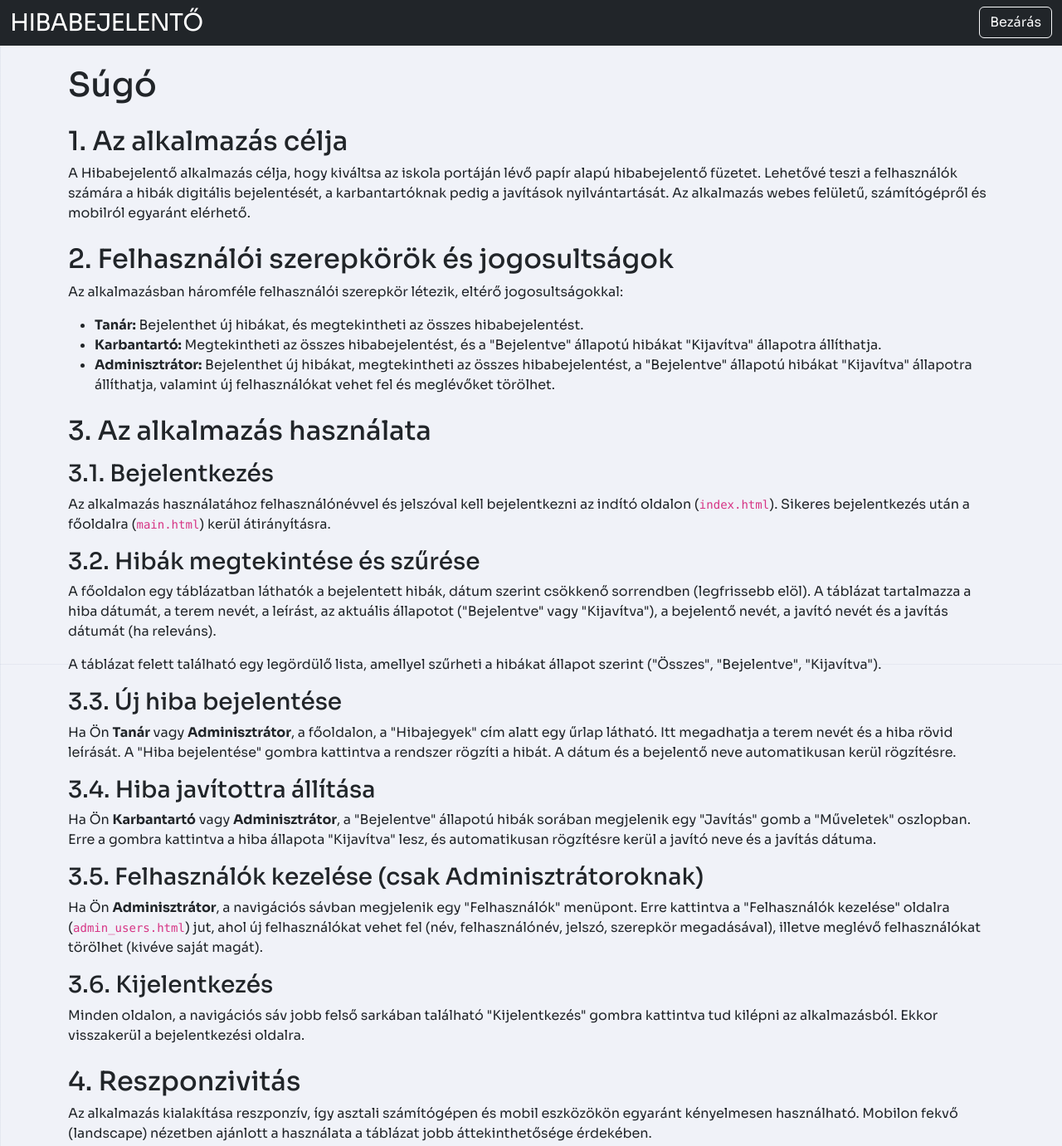
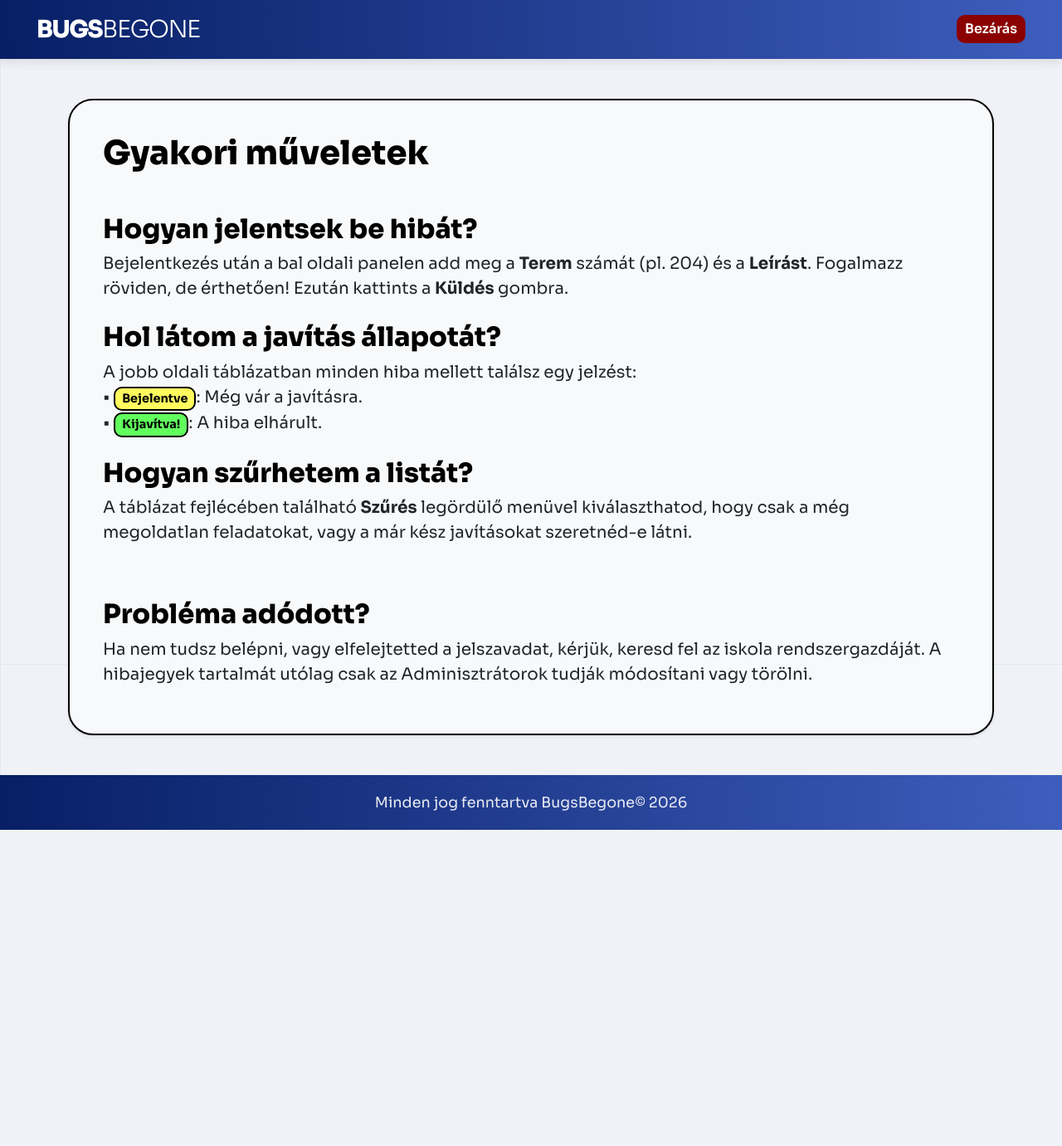
Before and after one commit to GyulaBarnabas/Projektmunka-Hibabejelento, a website: page public/help.html in a window 1280 px wide. Shown: the whole page at 83% size. After the commit the page ends 1000 px from the top, so only its background shows below. Drawn offline with nearby package versions, Linux system fonts and the light colour scheme.

Commit message:
FAQ FIXES!!
RRRRRRRRRRRRRRRRRRRREEEEEEEEEEEEEEEEEEEEEEEEEEEEEEEEEEE
(It looks nice and shit now.)

```diff
--- a/public/help.html
+++ b/public/help.html
@@ -7,65 +7,47 @@
   <title>Súgó - Hibabejelentő Rendszer</title>
   <link href="https://cdn.jsdelivr.net/npm/bootstrap@5.3.2/dist/css/bootstrap.min.css" rel="stylesheet">
   <link rel="stylesheet" href="css/style.css">
+  <link rel="stylesheet" href="css/main.css">
 </head>
 
-
 <body>
-  <nav class="navbar navbar-expand-lg navbar-dark bg-dark">
-    <div class="container-fluid">
-      <a class="navbar-brand" href="#">Hibabejelentő</a>
-      <button class="btn btn-outline-light" id="closeButton" onclick="window.close()">Bezárás</button>
+  <nav class="navbar navbar-custom">
+    <div class="container-fluid d-flex justify-content-between align-items-center">
+      <span class="navbar-brand text-uppercase tracking-tighter">
+          <span class="fw-800">Bugs</span><span class="fw-300">Begone</span>
+      </span>
+      <button class="btn-logout" id="closeButton" onclick="window.close()">Bezárás</button>
     </div>
   </nav>
 
-  <div class="container mt-4">
-    <h1>Súgó</h1>
+  <div class="container my-5">
+    <div class="custom-card shadow-sm" style="min-height: auto;">
+      <section class="mb-5">
+        <h1 class="fw-800 mb-5" style="color: #000;">Gyakori műveletek</h1>
 
-    <section class="mt-4">
-      <h2>1. Az alkalmazás célja</h2>
-      <p>A Hibabejelentő alkalmazás célja, hogy kiváltsa az iskola portáján lévő papír alapú hibabejelentő füzetet. Lehetővé teszi a felhasználók számára a hibák digitális bejelentését, a karbantartóknak pedig a javítások nyilvántartását. Az alkalmazás webes felületű, számítógépről és mobilról egyaránt elérhető.</p>
-    </section>
+        <h2 class="mt-4 fw-800" style="color: #000;">Hogyan jelentsek be hibát?</h2>
+        <p class="fs-5">Bejelentkezés után a bal oldali panelen add meg a <strong>Terem</strong> számát (pl. 204) és a <strong>Leírást</strong>. Fogalmazz röviden, de érthetően! Ezután kattints a <strong>Küldés</strong> gombra.</p>
 
-    <section class="mt-4">
-      <h2>2. Felhasználói szerepkörök és jogosultságok</h2>
-      <p>Az alkalmazásban háromféle felhasználói szerepkör létezik, eltérő jogosultságokkal:</p>
-      <ul>
-        <li><strong>Tanár:</strong> Bejelenthet új hibákat, és megtekintheti az összes hibabejelentést.</li>
-        <li><strong>Karbantartó:</strong> Megtekintheti az összes hibabejelentést, és a "Bejelentve" állapotú hibákat "Kijavítva" állapotra állíthatja.</li>
-        <li><strong>Adminisztrátor:</strong> Bejelenthet új hibákat, megtekintheti az összes hibabejelentést, a "Bejelentve" állapotú hibákat "Kijavítva" állapotra állíthatja, valamint új felhasználókat vehet fel és meglévőket törölhet.</li>
-      </ul>
-    </section>
+        <h2 class="mt-4 fw-800" style="color: #000;">Hol látom a javítás állapotát?</h2>
+        <p class="fs-5">A jobb oldali táblázatban minden hiba mellett találsz egy jelzést:
+          <br>• <span class="badge-custom badge-progress" style="padding: 2px 8px; font-size: 0.9rem;">Bejelentve</span>: Még vár a javításra.
+          <br>• <span class="badge-custom badge-fixed" style="padding: 2px 8px; font-size: 0.9rem;">Kijavítva!</span>: A hiba elhárult.
+        </p>
 
-    <section class="mt-4">
-      <h2>3. Az alkalmazás használata</h2>
+        <h2 class="mt-4 fw-800" style="color: #000;">Hogyan szűrhetem a listát?</h2>
+        <p class="fs-5">A táblázat fejlécében található <strong>Szűrés</strong> legördülő menüvel kiválaszthatod, hogy csak a még megoldatlan feladatokat, vagy a már kész javításokat szeretnéd-e látni.</p>
+      </section>
 
-      <h3 class="mt-3">3.1. Bejelentkezés</h3>
-      <p>Az alkalmazás használatához felhasználónévvel és jelszóval kell bejelentkezni az indító oldalon (<code>index.html</code>). Sikeres bejelentkezés után a főoldalra (<code>main.html</code>) kerül átirányításra.</p>
+      <section class="mb-0">
+        <h2 class="fw-800" style="color: #000;">Probléma adódott?</h2>
+        <p class="fs-5">Ha nem tudsz belépni, vagy elfelejtetted a jelszavadat, kérjük, keresd fel az iskola rendszergazdáját. A hibajegyek tartalmát utólag csak az Adminisztrátorok tudják módosítani vagy törölni.</p>
+      </section>
+    </div>
+  </div>
 
-      <h3 class="mt-3">3.2. Hibák megtekintése és szűrése</h3>
-      <p>A főoldalon egy táblázatban láthatók a bejelentett hibák, dátum szerint csökkenő sorrendben (legfrissebb elöl). A táblázat tartalmazza a hiba dátumát, a terem nevét, a leírást, az aktuális állapotot ("Bejelentve" vagy "Kijavítva"), a bejelentő nevét, a javító nevét és a javítás dátumát (ha releváns).</p>
-      <p>A táblázat felett található egy legördülő lista, amellyel szűrheti a hibákat állapot szerint ("Összes", "Bejelentve", "Kijavítva").</p>
-
-      <h3 class="mt-3">3.3. Új hiba bejelentése</h3>
-      <p>Ha Ön <strong>Tanár</strong> vagy <strong>Adminisztrátor</strong>, a főoldalon, a "Hibajegyek" cím alatt egy űrlap látható. Itt megadhatja a terem nevét és a hiba rövid leírását. A "Hiba bejelentése" gombra kattintva a rendszer rögzíti a hibát. A dátum és a bejelentő neve automatikusan kerül rögzítésre.</p>
-
-      <h3 class="mt-3">3.4. Hiba javítottra állítása</h3>
-      <p>Ha Ön <strong>Karbantartó</strong> vagy <strong>Adminisztrátor</strong>, a "Bejelentve" állapotú hibák sorában megjelenik egy "Javítás" gomb a "Műveletek" oszlopban. Erre a gombra kattintva a hiba állapota "Kijavítva" lesz, és automatikusan rögzítésre kerül a javító neve és a javítás dátuma.</p>
-
-      <h3 class="mt-3">3.5. Felhasználók kezelése (csak Adminisztrátoroknak)</h3>
-      <p>Ha Ön <strong>Adminisztrátor</strong>, a navigációs sávban megjelenik egy "Felhasználók" menüpont. Erre kattintva a "Felhasználók kezelése" oldalra (<code>admin_users.html</code>) jut, ahol új felhasználókat vehet fel (név, felhasználónév, jelszó, szerepkör megadásával), illetve meglévő felhasználókat törölhet (kivéve saját magát).</p>
-
-      <h3 class="mt-3">3.6. Kijelentkezés</h3>
-      <p>Minden oldalon, a navigációs sáv jobb felső sarkában található "Kijelentkezés" gombra kattintva tud kilépni az alkalmazásból. Ekkor visszakerül a bejelentkezési oldalra.</p>
-
-    </section>
-
-    <section class="mt-4">
-      <h2>4. Reszponzivitás</h2>
-      <p>Az alkalmazás kialakítása reszponzív, így asztali számítógépen és mobil eszközökön egyaránt kényelmesen használható. Mobilon fekvő (landscape) nézetben ajánlott a használata a táblázat jobb áttekinthetősége érdekében.</p>
-    </section>
-
-  </div>
+  <footer class="mt-auto">
+    <div>Minden jog fenntartva BugsBegone© 2026</div>
+  </footer>
 
   <script src="https://cdn.jsdelivr.net/npm/bootstrap@5.3.2/dist/js/bootstrap.bundle.min.js"></script>
 </body>
--- a/public/js/admin_users.js
+++ b/public/js/admin_users.js
@@ -1,5 +1,5 @@
 // admin_users.js
-const API_BASE_URL = 'http://localhost:3000/api';
+const API_BASE_URL = '/api';
 let currentUserProfile = null;
 
 document.addEventListener('DOMContentLoaded', async () => {
--- a/public/js/login.js
+++ b/public/js/login.js
@@ -1,5 +1,5 @@
 // login.js
-const API_BASE_URL = 'http://localhost:3000/api';
+const API_BASE_URL = '/api';
 
 document.addEventListener('DOMContentLoaded', async () => {
     const token = sessionStorage.getItem('authToken');
--- a/public/js/main-app.js
+++ b/public/js/main-app.js
@@ -1,5 +1,5 @@
 // main-app.js
-const API_BASE_URL = 'http://localhost:3000/api';
+const API_BASE_URL = '/api';
 let currentUserProfile = null;
 let allUsersMap = new Map();
 
@@ -86,7 +86,7 @@ async function fetchAllUsers() {
         if (response.ok) {
             const users = await response.json();
             users.forEach(user => {
-                allUsersMap.set(user.id, user.felhasznalonev);
+                allUsersMap.set(user.id, user.nev);
             });
         } else {
             console.error('Felhasználók lekérdezése sikertelen.');
--- a/server.js
+++ b/server.js
@@ -135,6 +135,7 @@ app.get('/api/profil', authenticateToken, async (req, res) => {
 // 3. GET /api/hibak - Hibák listázása
 app.get('/api/hibak', authenticateToken, async (req, res) => {
   const { allapot } = req.query;
+
   let sql = 'SELECT * FROM hibak';
   const params = [];
 
```
